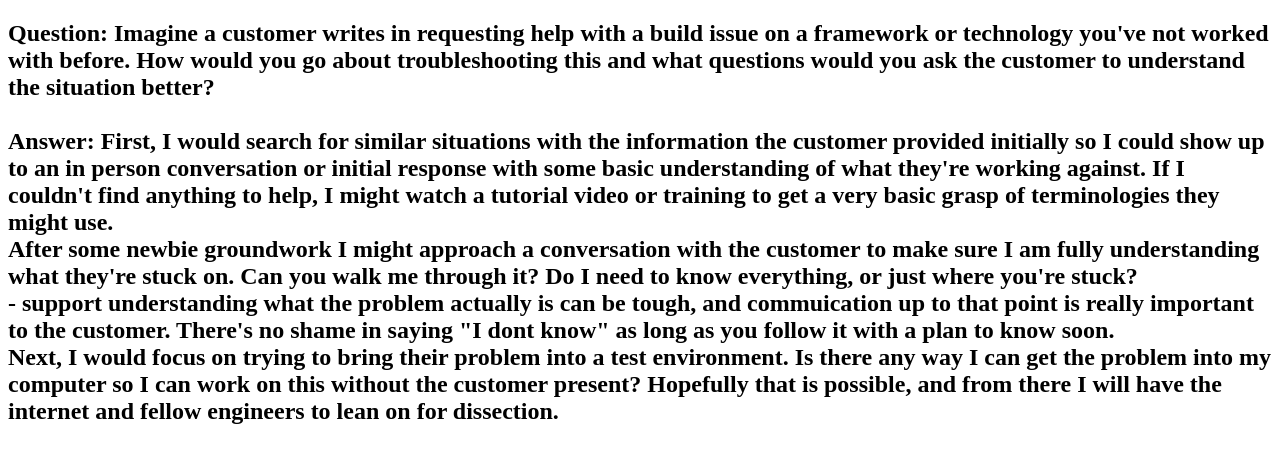
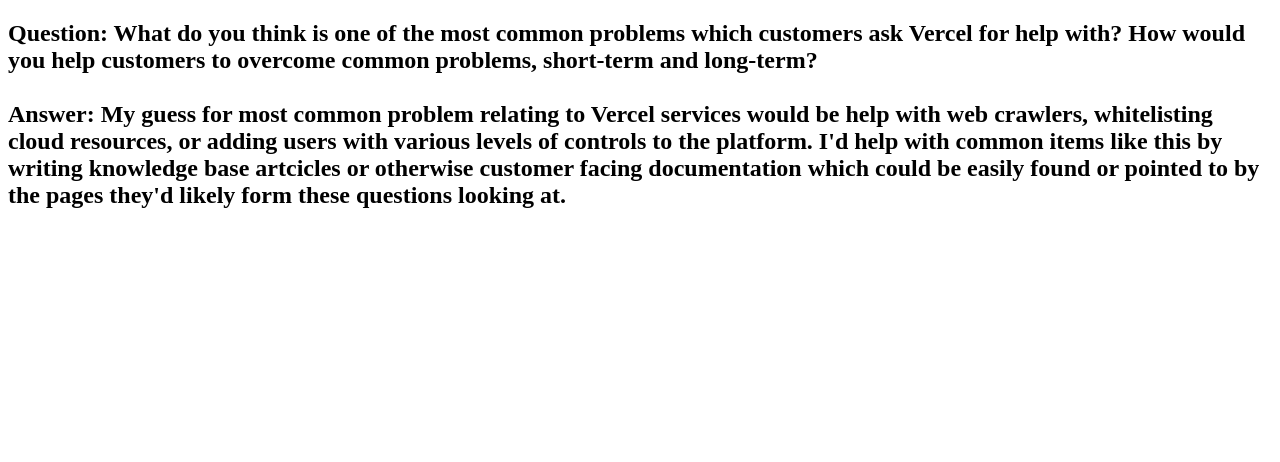
Before and after one commit to grahamdayto/Vercel, a Next.js app: page /questions/q9 in a window 1280 px wide. Shown: the top 462 px of the page. Built offline with nearby package versions, Linux system fonts and the light colour scheme.

Commit message:
adding q9

```diff
--- a/pages/questions/q9.js
+++ b/pages/questions/q9.js
@@ -1,6 +1,6 @@
 export default function q5() {
   return <h2 className={`mb-3 text-2xl font-semibold`} style={{ whiteSpace: "pre-line" }}>
-  {"Question: Imagine a customer writes in requesting help with a build issue on a framework or technology you've not worked with before. How would you go about troubleshooting this and what questions would you ask the customer to understand the situation better? <br/> <br/> Answer: First, I would search for similar situations with the information the customer provided initially so I could show up to an in person conversation or initial response with some basic understanding of what they're working against. If I couldn't find anything to help, I might watch a tutorial video or training to get a very basic grasp of terminologies they might use. <br/> After some newbie groundwork I might approach a conversation with the customer to make sure I am fully understanding what they're stuck on. Can you walk me through it? Do I need to know everything, or just where you're stuck? <br/> - support understanding what the problem actually is can be tough, and commuication up to that point is really important to the customer. There's no shame in saying \"I dont know\" as long as you follow it with a plan to know soon. <br/> Next, I would focus on trying to bring their problem into a test environment. Is there any way I can get the problem into my computer so I can work on this without the customer present? Hopefully that is possible, and from there I will have the internet and fellow engineers to lean on for dissection. ".split("<br/>").join("\n")}
+  {"Question: What do you think is one of the most common problems which customers ask Vercel for help with? How would you help customers to overcome common problems, short-term and long-term? <br/> <br/> Answer: My guess for most common problem relating to Vercel services would be help with web crawlers, whitelisting cloud resources, or adding users with various levels of controls to the platform. I'd help with common items like this by writing knowledge base artcicles or otherwise customer facing documentation which could be easily found or pointed to by the pages they'd likely form these questions looking at. ".split("<br/>").join("\n")}
   </h2>
   ;
 }
```
